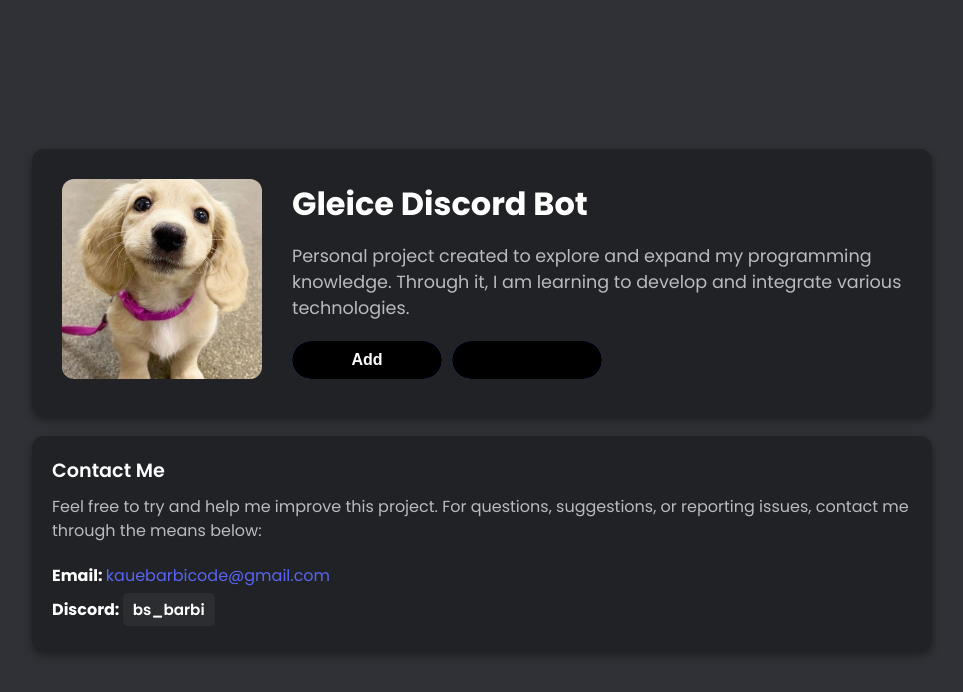
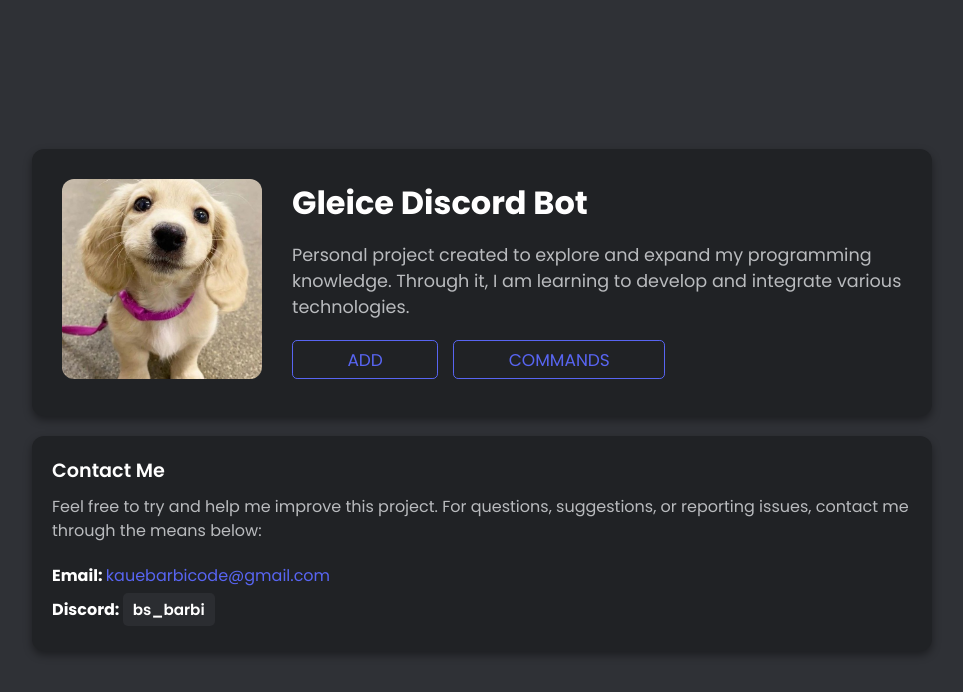
Before and after one commit to KaBarbi/gleice-web-page, a React (Vite) app: page / in a window 1280 px wide. Shown: the top 692 px of the page, without its empty margins (158-1121 px from the left). Built offline with nearby package versions, Linux system fonts and the light colour scheme.

Commit message:
[STYLE]: buttons card new style

```diff
--- a/package.json
+++ b/package.json
@@ -12,7 +12,8 @@
     "dependencies": {
         "react": "^19.0.0",
         "react-dom": "^19.0.0",
-        "react-router-dom": "^7.1.5"
+        "react-router-dom": "^7.1.5",
+        "styled-components": "^6.1.15"
     },
     "devDependencies": {
         "@eslint/js": "^9.19.0",
--- /dev/null
+++ b/src/components/Card/add-btn.jsx
@@ -0,0 +1,77 @@
+import React from 'react';
+import styled from 'styled-components';
+
+const ButtonAdd = () => {
+  return (
+    <StyledWrapper>
+      <a
+        href="https://discord.com/oauth2/authorize?client_id=1306407860493877258&permissions=8&integration_type=0&scope=bot"
+        className="button"
+        target="_blank"
+        rel="noopener noreferrer"
+      >
+        Add
+      </a>
+    </StyledWrapper>
+  );
+};
+
+const StyledWrapper = styled.div`
+  .button {
+    --color: #5865f2;
+    padding: 0.3em 3.2em;
+    background-color: transparent;
+    border-radius: .3em;
+    position: relative;
+    overflow: hidden;
+    cursor: pointer;
+    transition: .5s;
+    font-weight: 400;
+    font-size: 17px;
+    border: 1px solid;
+    font-family: inherit;
+    text-transform: uppercase;
+    color: var(--color);
+    z-index: 1;
+    text-decoration: none; /* Remove underline from <a> */
+    display: inline-block; /* Ensures it behaves like a block element */
+  }
+
+  .button::before, .button::after {
+    content: '';
+    display: block;
+    width: 50px;
+    height: 50px;
+    transform: translate(-50%, -50%);
+    position: absolute;
+    border-radius: 50%;
+    z-index: -1;
+    background-color: var(--color);
+    transition: 1s ease;
+  }
+
+  .button::before {
+    top: -1em;
+    left: -1em;
+  }
+
+  .button::after {
+    left: calc(100% + 1em);
+    top: calc(100% + 1em);
+  }
+
+  .button:hover::before, .button:hover::after {
+    height: 410px;
+    width: 410px;
+  }
+
+  .button:hover {
+    color: rgb(10, 25, 30);
+  }
+
+  .button:active {
+    filter: brightness(.8);
+  }
+`;
+
+export default ButtonAdd;
--- a/src/components/Card/card.css
+++ b/src/components/Card/card.css
@@ -38,58 +38,7 @@
     margin-bottom: 20px;
 }
 
-/* Botão Customizado */
-/* Botão Customizado com efeito de hover */
-.custom-btn {
-    display: inline-block;
-    outline: none;
-    cursor: pointer;
-    border: none;
-    min-height: 36px;
-    max-width: 150px;
-    width: 100%;
-    font-family: Arial, sans-serif;
-    font-size: 1rem;
-    font-weight: 700;
-    border-radius: 500px;
-    overflow: hidden;
-    background: #5865f2;
-    color: #fff;
-    position: relative;
-    text-align: center;
-    transition: color 0.4s;
-    padding: 10px 30px;
-    text-decoration: none;
-    margin-right: 10px;
+.button-container {
+    display: flex;
+    gap: 15px;
 }
-
-/* Efeito no texto dentro do botão */
-.custom-btn span {
-    position: relative;
-    z-index: 10;
-    transition: color 0.4s;
-}
-
-/* Hover altera a cor do texto */
-.custom-btn:hover span {
-    color: #fff;
-}
-
-/* Criando camadas para o efeito de deslizamento */
-.custom-btn::before {
-    content: "";
-    position: absolute;
-    top: 0;
-    left: -10%;
-    width: 120%;
-    height: 100%;
-    background: #000;
-    transform: skew(30deg);
-    transition: transform 0.4s cubic-bezier(0.3, 1, 0.8, 1);
-    z-index: 0;
-}
-
-/* Efeito de deslizamento ao passar o mouse */
-.custom-btn:hover::before {
-    transform: translate3d(100%, 0, 0);
-}
--- /dev/null
+++ b/src/components/Card/cmd-btn.jsx
@@ -0,0 +1,76 @@
+import React from 'react';
+import { Link } from 'react-router-dom';
+import styled from 'styled-components';
+
+const ButtonCmd = () => {
+  return (
+    <StyledWrapper>
+      <Link
+        to="/commands"
+        className="button"
+      >
+        Commands
+      </Link>
+    </StyledWrapper>
+  );
+};
+
+const StyledWrapper = styled.div`
+  .button {
+    --color: #5865f2;
+    padding: 0.3em 3.2em;
+    background-color: transparent;
+    border-radius: .3em;
+    position: relative;
+    overflow: hidden;
+    cursor: pointer;
+    transition: .5s;
+    font-weight: 400;
+    font-size: 17px;
+    border: 1px solid;
+    font-family: inherit;
+    text-transform: uppercase;
+    color: var(--color);
+    z-index: 1;
+    text-decoration: none; /* Remove underline from <a> */
+    display: inline-block; /* Ensures it behaves like a block element */
+  }
+
+  .button::before, .button::after {
+    content: '';
+    display: block;
+    width: 50px;
+    height: 50px;
+    transform: translate(-50%, -50%);
+    position: absolute;
+    border-radius: 50%;
+    z-index: -1;
+    background-color: var(--color);
+    transition: 1s ease;
+  }
+
+  .button::before {
+    top: -1em;
+    left: -1em;
+  }
+
+  .button::after {
+    left: calc(100% + 1em);
+    top: calc(100% + 1em);
+  }
+
+  .button:hover::before, .button:hover::after {
+    height: 410px;
+    width: 410px;
+  }
+
+  .button:hover {
+    color: rgb(10, 25, 30);
+  }
+
+  .button:active {
+    filter: brightness(.8);
+  }
+`;
+
+export default ButtonCmd;
--- a/src/components/Card/index.jsx
+++ b/src/components/Card/index.jsx
@@ -1,5 +1,7 @@
+import ButtonAdd from "./add-btn"
 import "./card.css"
 import { Link } from "react-router-dom"
+import ButtonCmd from "./cmd-btn"
 
 const Card = () => {
     return (
@@ -16,21 +18,8 @@ const Card = () => {
                         develop and integrate various technologies.
                     </p>
                     <div className="button-container">
-                        <a
-                            href="https://discord.com/oauth2/authorize?client_id=1306407860493877258&permissions=8&integration_type=0&scope=bot"
-                            className="custom-btn"
-                            target="_blank"
-                            rel="noopener noreferrer"
-                        >
-                            <span>Add</span>
-                        </a>
-
-                        <Link
-                            to="/commands"
-                            className="custom-btn secondary-btn"
-                        >
-                            Commands
-                        </Link>
+                        <ButtonAdd />
+                        <ButtonCmd />
                     </div>
                 </div>
             </div>
```
Also changed, not shown: 1 other file (tests, documents, lock files or other folders).
